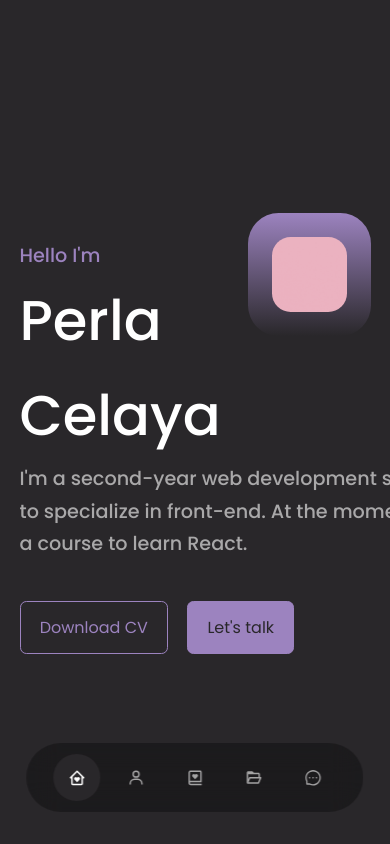
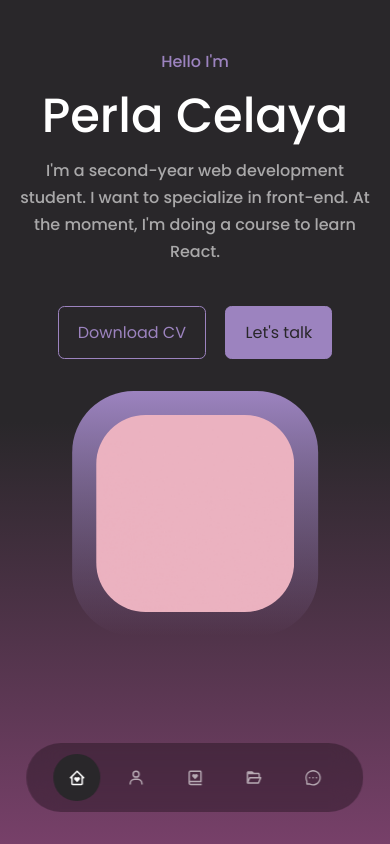
Before and after one commit to pcelayardz/React-Portfolio, a React (Create React App) app in the folder portfolio/: page / in a window 390 px wide. Shown: the top 844 px of the page. Built offline with nearby package versions, Linux system fonts and the light colour scheme.

Commit message:
Changed header style

```diff
--- a/portfolio/src/components/header/header.css
+++ b/portfolio/src/components/header/header.css
@@ -2,6 +2,7 @@ header{
     height: 100vh;
     padding-top: 15rem;
     overflow: hidden;
+    background: linear-gradient(var(--color-bg),var(--color-bg),var(--color-bg-variant));
 }
 
 .header__container{
@@ -12,8 +13,7 @@ header{
 }
 
 .desc{
-    width: 60vh;
-
+    width:45%;
 }
 
 h5{
@@ -79,7 +79,36 @@ img{
 /***********************Media Querys ( MEDIUM DEVICES) ***********************/
 @media screen and (max-width: 1024px) {
     header{
-        height: 68vh;
+        height: 100vh;
+        padding-top: 5rem;
+        background: linear-gradient(var(--color-bg),var(--color-bg),var(--color-bg-variant));
+    }
+    .header__container{
+        text-align: center;
+    }
+
+    .desc{
+        width:100%;
+    }
+
+    .cta{
+        justify-content: center;
+    }
+
+    .me{
+        background: linear-gradient(var(--color-primary),transparent);
+        position: absolute;
+        left: 50%;
+        transform: translateX(-50%);
+        top: 35%;
+        margin-top: 4rem;
+        border-radius: 25%;
+        overflow: hidden;
+        padding: 1.5rem;
+    }
+
+    img{
+        border-radius: 25%;
     }
 }
 
@@ -87,9 +116,37 @@ img{
 @media screen and (max-width: 600px) {
     header{
         height: 100vh;
+        padding-top: 3rem;
+        background: linear-gradient(var(--color-bg),var(--color-bg),var(--color-bg-variant));
+    }
+    .header__container{
+        text-align: center;
     }
 
     .header__socials,.scroll__down{
         display: none;
     }
+    .desc{
+        width:100%;
+    }
+    .cta{
+        justify-content: center;
+    }
+
+    .me{
+        width: 70%;
+        background: linear-gradient(var(--color-primary),transparent);
+        position: absolute;
+        left: 50%;
+        transform: translateX(-50%);
+        top: 35%;
+        margin-top: 4rem;
+        border-radius: 25%;
+        overflow: hidden;
+        padding: 1.5rem;
+    }
+
+    img{
+        border-radius: 25%;
+    }
 }
--- a/portfolio/src/index.css
+++ b/portfolio/src/index.css
@@ -156,4 +156,12 @@ img{
     section > h2{
         margin-top: 2rem;
     }
+
+    h1{
+        font-size: 3rem;
+    }
+
+    h5{
+        font-size: 1rem;
+    }
 }
```
